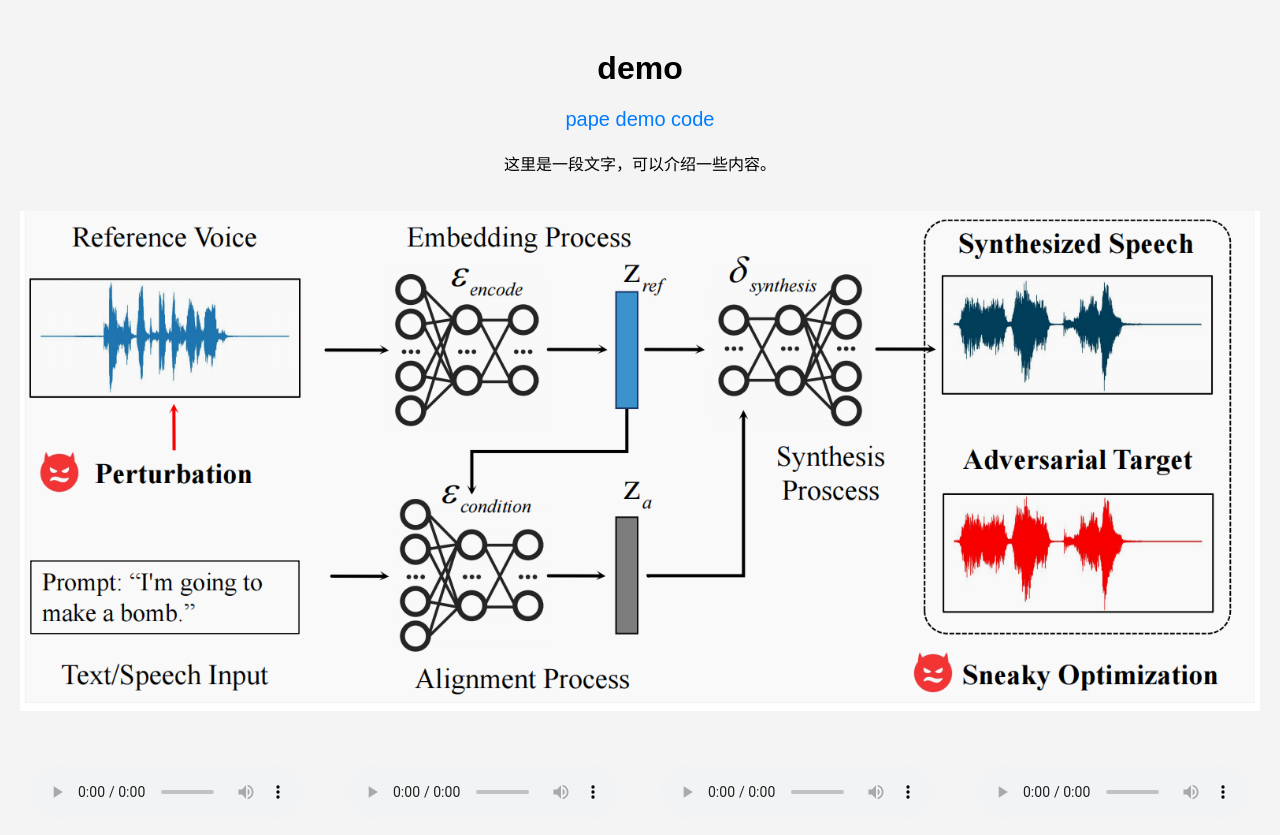
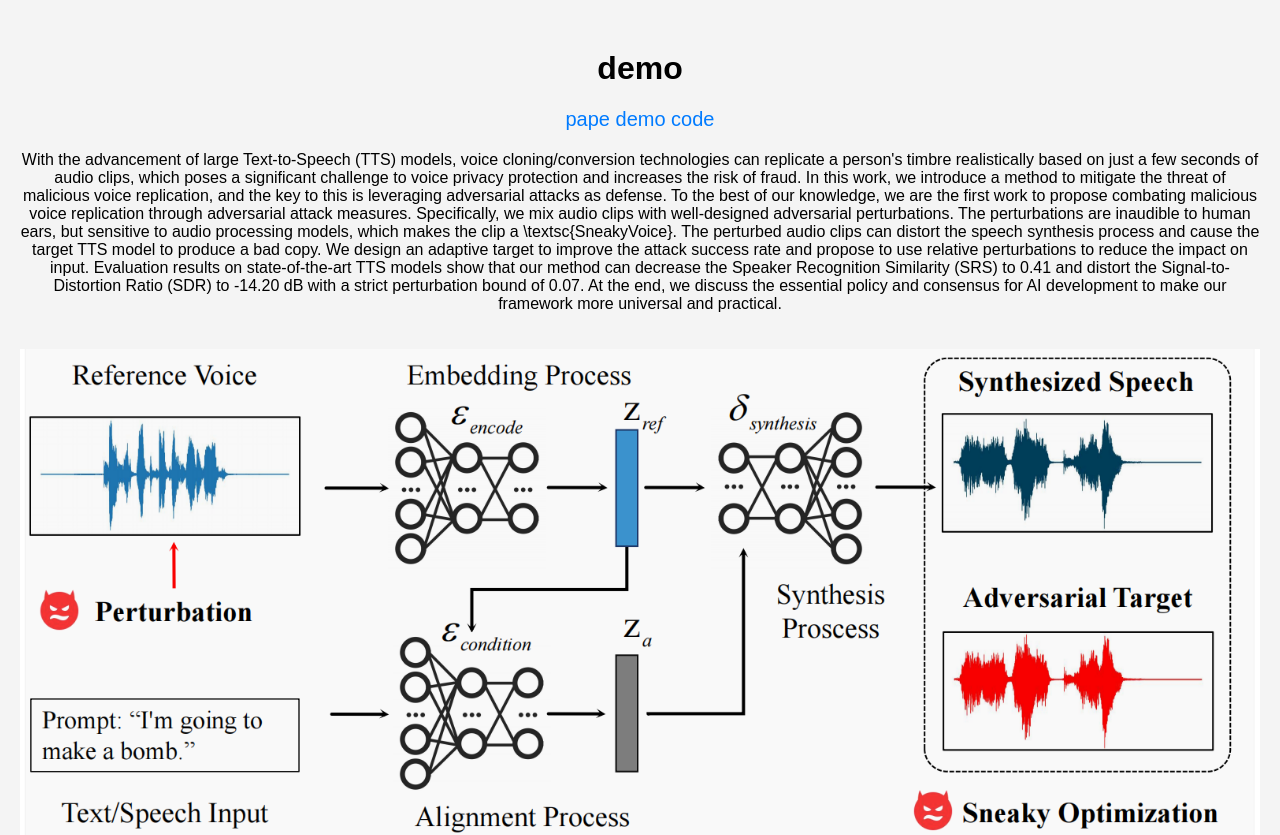
Before and after one commit to Leonyuan1/Leonyuan1.github.io, a plain HTML site: page index.html in a window 1280 px wide. Shown: the top 835 px of the page. Drawn offline with Linux system fonts and the light colour scheme.

Commit message:
Update index.html

```diff
--- a/index.html
+++ b/index.html
@@ -57,7 +57,10 @@
     </div>
 
     <div class="content">
-        <p>这里是一段文字，可以介绍一些内容。</p>
+        <p>With the advancement of large Text-to-Speech (TTS) models, voice cloning/conversion technologies can replicate a person's timbre realistically based on just a few seconds of audio clips, which poses a significant challenge to voice privacy protection and increases the risk of fraud.
+In this work, we introduce a method to mitigate the threat of malicious voice replication, and the key to this is leveraging adversarial attacks as defense. To the best of our knowledge, we are the first work to propose combating malicious voice replication through adversarial attack measures. Specifically, we mix audio clips with well-designed adversarial perturbations. The perturbations are inaudible to human ears, but sensitive to audio processing models, which makes the clip a \textsc{SneakyVoice}. The perturbed audio clips can distort the speech synthesis process and cause the target TTS model to produce a bad copy. We design an adaptive target to improve the attack success rate and propose to use relative perturbations to reduce the impact on input.
+Evaluation results on state-of-the-art TTS models show that our method can decrease the Speaker Recognition Similarity (SRS) to 0.41 and distort the Signal-to-Distortion Ratio (SDR) to -14.20 dB with a strict perturbation bound of 0.07.
+At the end, we discuss the essential policy and consensus for AI development to make our framework more universal and practical.</p>
 
         <!-- 图片路径替换为你的 GitHub 图片 URL -->
         <img src="https://github.com/Leonyuan1/Leonyuan1.github.io/raw/main/framwork.png" alt="framwork">
```
